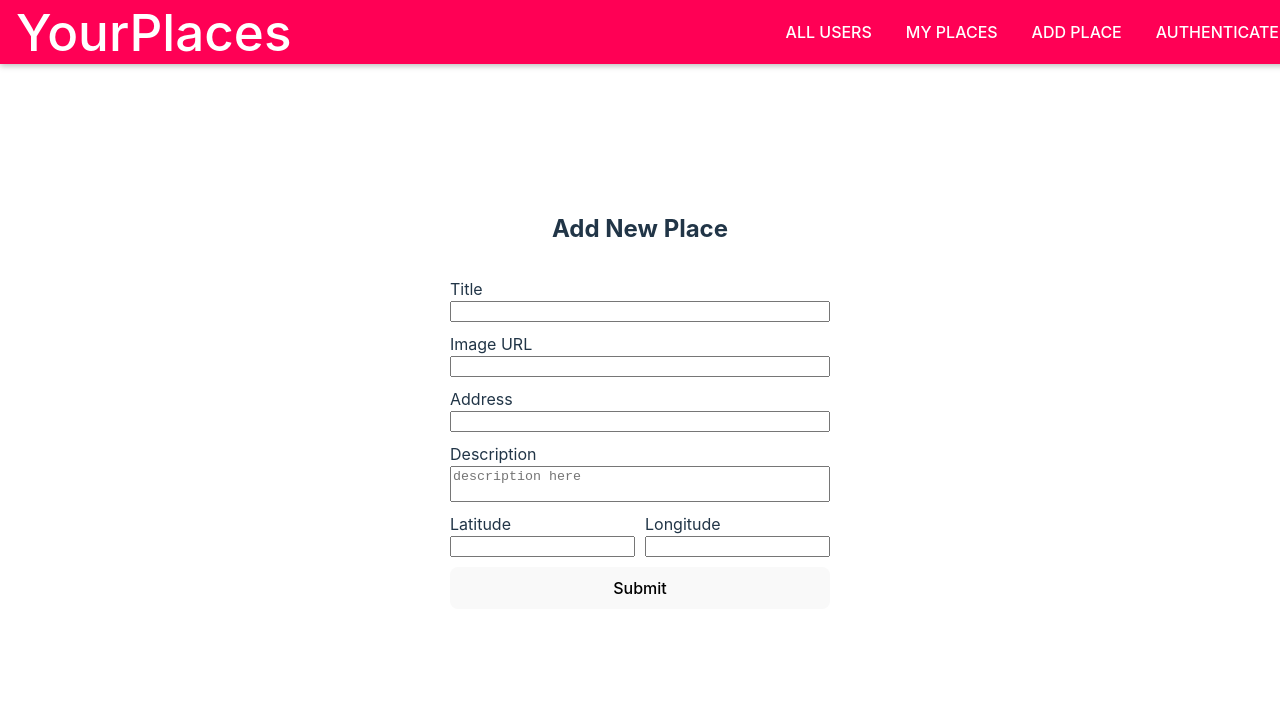
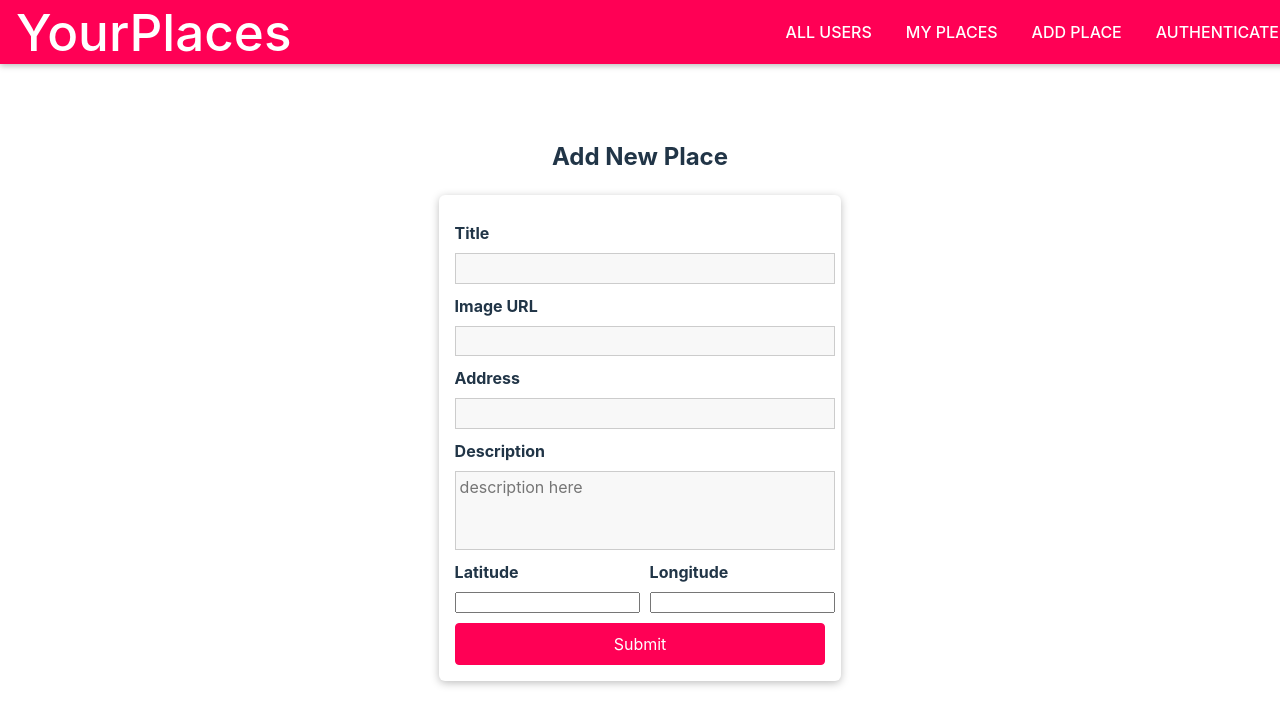
Before and after one commit to KXJohn/MERN_project, a React (Vite) app in the folder frontend/mern_frontend/: page /places/new in a window 1280 px wide. Shown: the top 726 px of the page. Built offline with nearby package versions, Linux system fonts and the light colour scheme; no server answers.

Commit message:
update styling of the form

```diff
--- a/frontend/mern_frontend/src/places/pages/NewPlace.tsx
+++ b/frontend/mern_frontend/src/places/pages/NewPlace.tsx
@@ -9,23 +9,28 @@ import {
 import styled from "styled-components";
 import { stringIsNotNullOrWhiteSpace } from "@/shared/utilities.ts";
 import classNames from "classnames";
+import { Button } from "@/shared/components/FormElements/Button.tsx";
 
 const FormContainer = styled.div`
   form {
     display: flex;
     flex-direction: column;
+    list-style: none;
+    margin: 0 auto;
+    padding: 1rem;
+    width: 90%;
+    max-width: 40rem;
+    box-shadow: 0 2px 8px rgba(0, 0, 0, 0.26);
+    border-radius: 6px;
+    background: white;
   }
 
   label {
     text-align: left;
     padding-top: 10px;
     width: 100%;
-  }
-
-  .hasError {
-    input {
-      border: 1px solid red;
-    }
+    font-weight: bold;
+    margin-bottom: 0.5rem;
   }
 
   .place-form-title,
@@ -36,6 +41,30 @@ const FormContainer = styled.div`
     width: 100%;
     display: flex;
     flex-direction: column;
+
+    input,
+    textarea {
+      width: 100%;
+      font: inherit;
+      border: 1px solid #ccc;
+      background: #f8f8f8;
+      padding: 0.15rem 0.25rem;
+    }
+
+    input:focus,
+    textarea:focus {
+      outline: none;
+      background: #ebebeb;
+      border-color: #510077;
+    }
+
+    &.hasError {
+      input,
+      textarea {
+        border-color: red;
+        background: #ffd1d1;
+      }
+    }
   }
 
   .place-form-location {
@@ -62,6 +91,10 @@ const FormContainer = styled.div`
   textarea {
     resize: none;
   }
+
+  button {
+    margin-right: 0;
+  }
 `;
 
 const INITIAL_VALUES: NewPlaceFormValue = {
@@ -86,7 +119,7 @@ export const NewPlace: FC = () => {
         onSubmit={onSubmit}
         validateOnChange
       >
-        {({ errors, touched, values, handleChange }) => {
+        {({ errors, touched, values, handleChange, handleSubmit }) => {
           return (
             <Form className="place-form">
               <div
@@ -169,6 +202,7 @@ export const NewPlace: FC = () => {
                       placeholder="description here"
                       maxLength={255}
                       cols={4}
+                      rows={3}
                       onChange={handleChange}
                     />
                   )}
@@ -228,7 +262,9 @@ export const NewPlace: FC = () => {
                   ) : null}
                 </div>
               </div>
-              <button type="submit">Submit</button>
+              <Button type="submit" onClick={handleSubmit}>
+                Submit
+              </Button>
             </Form>
           );
         }}
```
